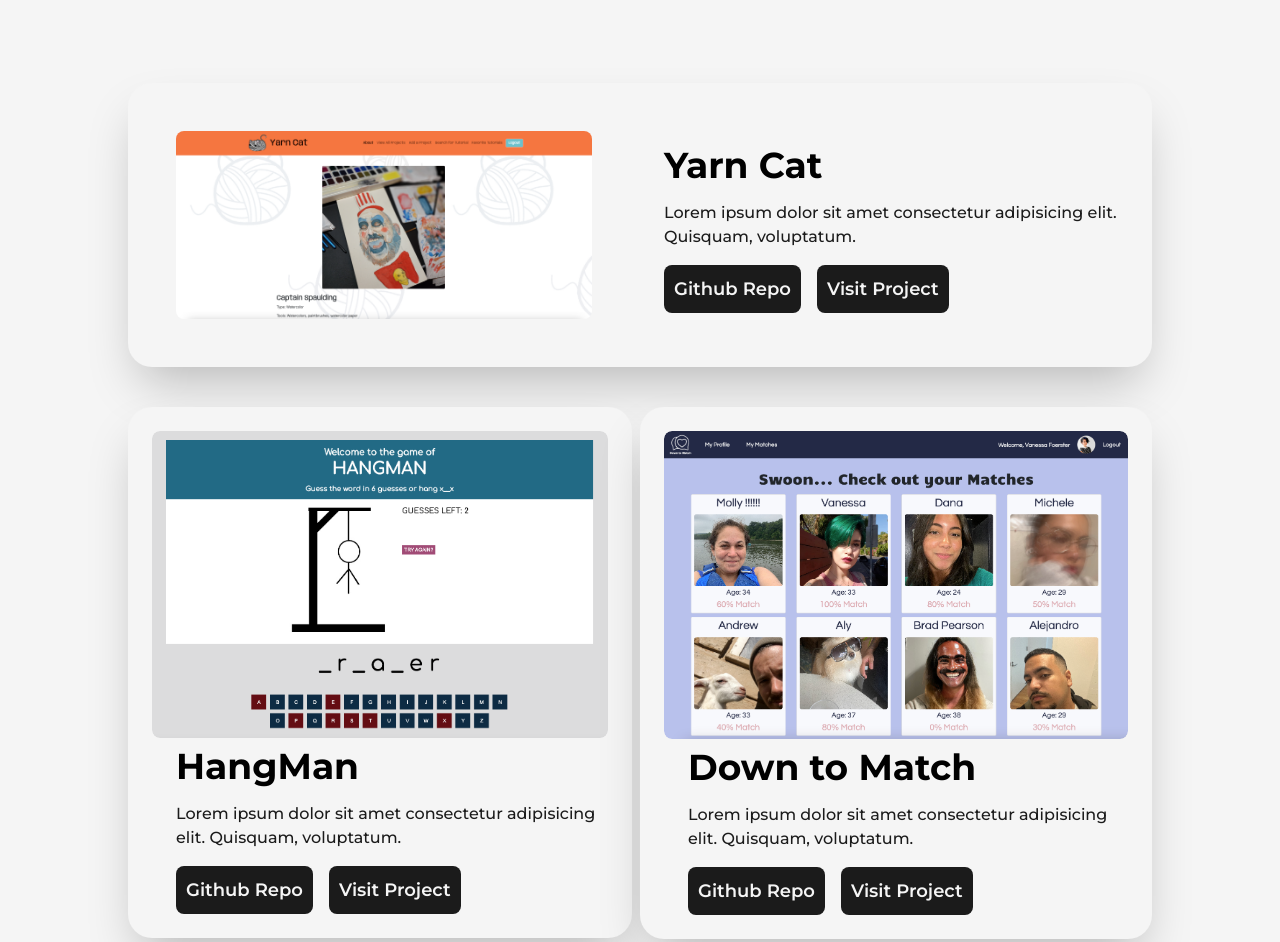
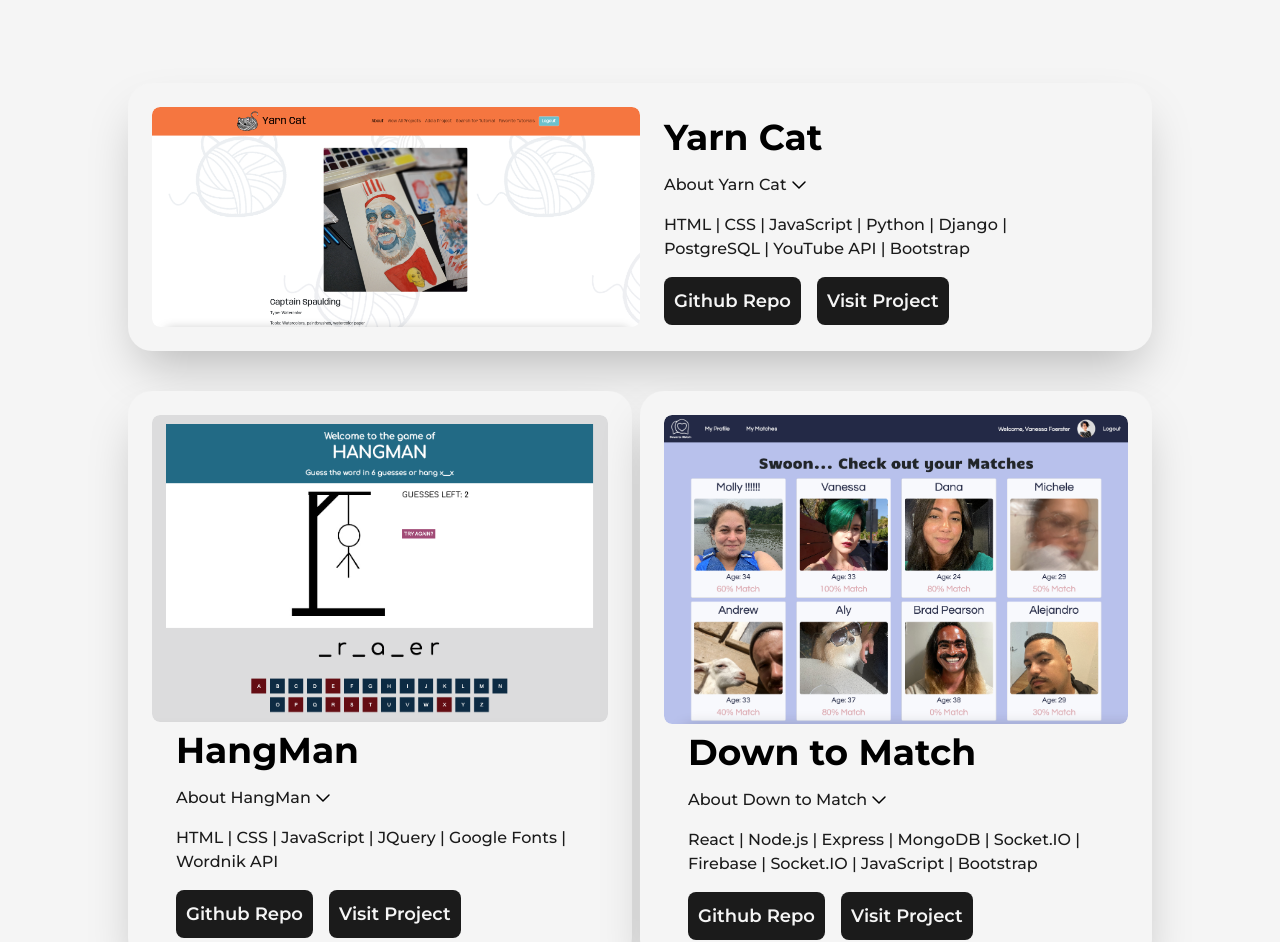
Before and after one commit to illnessink/portfolio, a Next.js app: page /projects in a window 1280 px wide. Shown: the part 347-1289 px from the top of the page. Built offline with nearby package versions, Linux system fonts and the light colour scheme.

Commit message:
adds descriptions and accordian feature

```diff
--- a/pages/projects.js
+++ b/pages/projects.js
@@ -10,18 +10,30 @@ import downtomatch from '@/public/images/downtomatch.png';
 import happymask from '@/public/images/happymaskshop.png';
 import TransitionEffect from '@/components/TransitionEffect';
 
-const FeaturedProject  = ({title, summary, img, link, github}) => {
+const FeaturedProject  = ({title, technology,  summary, img, link, github}) => {
     return (
-        <article className='w-full flex items-center justify-between rounded-3xl bg-light shadow-2xl
+        <article className='w-full flex items-center justify-between p-6 rounded-3xl bg-light shadow-2xl
         dark:bg-gray-600 lg:flex-col lg:p-8 xs:rounded-2xl xs:p-2'>
-            <div className='w-1/2 overflow-hidden rounded-lg p-12 lg:w-full lg:p-4 sm:p-0'>
+            <div className='w-1/2 overflow-hidden rounded-lg lg:w-full lg:p-4 sm:p-0'>
                 <Image src={img} alt={title} className='w-full h-auto border-none rounded-lg' />
             </div>
-            <div className='w-1/2 flex flex-col items-start justify-between pl-6 lg:w-full'>
+            <div className='w-1/2 flex flex-col items-start justify-between px-6 lg:w-full'>
                 <Link href={link} target='_blank'>
                     <h2 className='my-2 w-full text-left text-4xl font-bold dark:text-light sm:text-3xl'>{title}</h2>
                 </Link>
-                <p className='my-2 font-medium text-dark dark:text-light'>{summary}</p>
+                <div className="py-2">
+			        <details className="group">
+				        <summary className="flex justify-between items-center font-medium cursor-pointer list-none">
+					        <span className='text-dark dark:text-light'> About {title}</span>
+					        <span className="transition group-open:rotate-180">
+                                <svg className="dark:stroke-white" fill="none" height="24" shapeRendering="geometricPrecision" stroke="black" strokeLinecap="round" strokeLinejoin="round" strokeWidth="1.5" viewBox="0 0 24 24" width="24"><path d="M6 9l6 6 6-6"></path>
+                                </svg>
+                            </span>
+				        </summary>
+				        <p className="my-2 font-medium text-dark dark:text-light mt-3 group-open:animate-fadeIn">{summary}</p>
+			        </details>
+		        </div>
+                <p className='my-2 font-medium text-dark dark:text-light'>{technology}</p>
                 <div className='mt-2 flex items-center'>
                     <Link href={github} target='_blank'
                     className='rounded-lg bg-dark text-light p-2 px=6 text-lg font-semibold
@@ -39,17 +51,29 @@ const FeaturedProject  = ({title, summary, img, link, github}) => {
     )
 }
 
-const Project = ({title, summary, img, link, github}) => {
+const Project = ({title, technology, summary, img, link, github}) => {
     return (
         <article className='w-full rounded-3xl bg-light shadow-2xl p-6 mt-10 dark:bg-gray-600 xs:p-2'>
             <div className='w-full overflow-hidden rounded-lg '>
                 <Image src={img} alt={title} className='w-full h-auto border-none rounded-lg' />
             </div>
-            <div className='w-full flex flex-col items-start justify-between pl-6'>
+            <div className='w-full flex flex-col items-start justify-between px-6'>
                 <Link href={link} target='_blank'>
                     <h2 className='my-2 w-full text-left text-4xl font-bold dark:text-light sm:text-3xl'>{title}</h2>
                 </Link>
-                <p className='my-2 font-medium text-dark dark:text-light'>{summary}</p>
+                <div className="py-2">
+			        <details className="group">
+				        <summary className="flex justify-between items-center font-medium cursor-pointer list-none">
+					        <span className='text-dark dark:text-light'> About {title}</span>
+					        <span className="transition group-open:rotate-180">
+                                <svg className="dark:stroke-white" fill="none" height="24" shapeRendering="geometricPrecision" stroke="currentColor" strokeLinecap="round" strokeLinejoin="round" strokeWidth="1.5" viewBox="0 0 24 24" width="24"><path d="M6 9l6 6 6-6"></path>
+                                </svg>
+                            </span>
+				        </summary>
+				        <p className="my-2 font-medium text-dark dark:text-light mt-3 group-open:animate-fadeIn">{summary}</p>
+			        </details>
+		        </div>
+                <p className='my-2 font-medium text-dark dark:text-light'>{technology}</p>
                 <div className='mt-2 flex items-center'>
                     <Link href={github} target='_blank'
                     className='rounded-lg bg-dark text-light p-2 px=6 text-lg font-semibold
@@ -83,7 +107,21 @@ function Projects() {
                     <div className='col-span-12'>
                         <FeaturedProject
                             title='Yarn Cat'
-                            summary='Lorem ipsum dolor sit amet consectetur adipisicing elit. Quisquam, voluptatum.'
+                            technology="HTML | CSS | JavaScript | Python | Django | PostgreSQL | YouTube API | Bootstrap"
+                            summary="Yarn Cat is a web app I created using the full-stack Django framework. It allows users to
+                            easily upload and manage their crafting projects. With Yarn Cat, users can add project descriptions,
+                            upload photos, and track time spent on each project.
+
+                            Authentication is handled through Django's built-in system, while authorization is implemented to
+                            restrict access to specific resources. The app is powered by PostgreSQL, ensuring that data is safely
+                            and reliably stored.
+
+                            Users can search and favorite tutorial videos using the YouTube API to help them learn new techniques
+                            and enhance their crafting skills. Yarn Cat is deployed online using Heroku and features professional
+                            styling with CSS and Bootstrap.
+
+                            As the sole creator of Yarn Cat, I'm proud to offer a user-friendly and visually appealing app that
+                            helps crafters stay organized and productive."
                             img={yarncatImg}
                             link='https://yarncat.herokuapp.com/'
                             github='https://github.com/illnessink/yarn_cat'
@@ -92,7 +130,15 @@ function Projects() {
                     <div className='col-span-6 mr-2 sm:col-span-12'>
                         <Project
                         title='HangMan'
-                        summary='Lorem ipsum dolor sit amet consectetur adipisicing elit. Quisquam, voluptatum.'
+                        technology="HTML | CSS | JavaScript | JQuery | Google Fonts | Wordnik API"
+                        summary="I created a  simple Hangman website that uses HTML, CSS, JavaScript,
+                        AJAX and the Wordnik API to bring the classic game to life. Players of all ages
+                        can enjoy it because it is designed to be immersive and challenging. The Wordnik
+                        API provides a random word for each game, and players can guess letters to discover
+                        the hidden word. AJAX is used to seamlessly communicate with the API to make sure
+                        that words are always new. The website offers an enjoyable Hangman experience that
+                        challenges players' wordplay abilities, expands their vocabulary, and provides hours
+                        of entertainment."
                         img={hangman}
                         link='https://illnessink.github.io/proj1-hangman-game/'
                         github='https://github.com/illnessink/proj1-hangman-game'
@@ -101,7 +147,16 @@ function Projects() {
                     <div className='col-span-6 sm:col-span-12'>
                     <Project
                         title='Down to Match'
-                        summary='Lorem ipsum dolor sit amet consectetur adipisicing elit. Quisquam, voluptatum.'
+                        technology="React | Node.js | Express | MongoDB | Socket.IO | Firebase | Socket.IO | JavaScript | Bootstrap"
+                        summary="Down to Match (DTM) is a dating application designed to help users find compatible matches
+                        based on their interests and preferences. Users can create a profile with essential personal
+                        details such as name, last name, location, interests, and hobbies. Once their profile is complete,
+                        they can take a 10-question compatibility quiz to determine their compatibility percentage with
+                        other users on the platform. Upon receiving compatibility results, users can view their matches,
+                        and explore their profiles before engaging in real-time chats utilizing Socket.IO. The
+                        MERN-stack technology used in the application ensures seamless interaction between all components
+                        while maintaining privacy and data security. With its interactive and well-styled frontend, users
+                        can enjoy seamless communication with the backend for an engaging and user-friendly experience."
                         img={downtomatch}
                         link='https://downtomatch.netlify.app/'
                         github='https://github.com/illnessink/dtm-frontend'
@@ -110,7 +165,15 @@ function Projects() {
                     <div className='col-span-12 mt-10'>
                         <FeaturedProject
                             title='Happy Mask Shop'
-                            summary='Lorem ipsum dolor sit amet consectetur adipisicing elit. Quisquam, voluptatum.'
+                            technology="HTML | CSS | JavaScript | Express | Google Fonts | MongoDB | Node.js"
+                            summary="The Happy Mask Shop is a fully-featured web app built with Node, Express,
+                            and MongoDB, and it's inspired by the memorable Ocarina of Time and Majora's Mask
+                            from the much-loved Zelda game series. This tribute to the in-game shop and mask-collecting
+                            adventure has a &quot;masks&quot; model that comes with complete CRUD operations,
+                            letting users easily interact with the data entity. On the site, you can &quot;buy&quot;
+                            and &quot;sell&quot; masks, add new masks to your collection, delete them, and see
+                            all the masks you own. Immerse yourself in the nostalgic world of Zelda while showcasing
+                            the power of a full-stack application."
                             img={happymask}
                             link='https://happy-mask-shop.herokuapp.com/masks'
                             github='https://github.com/illnessink/Happy-Mask-Shop'
```
